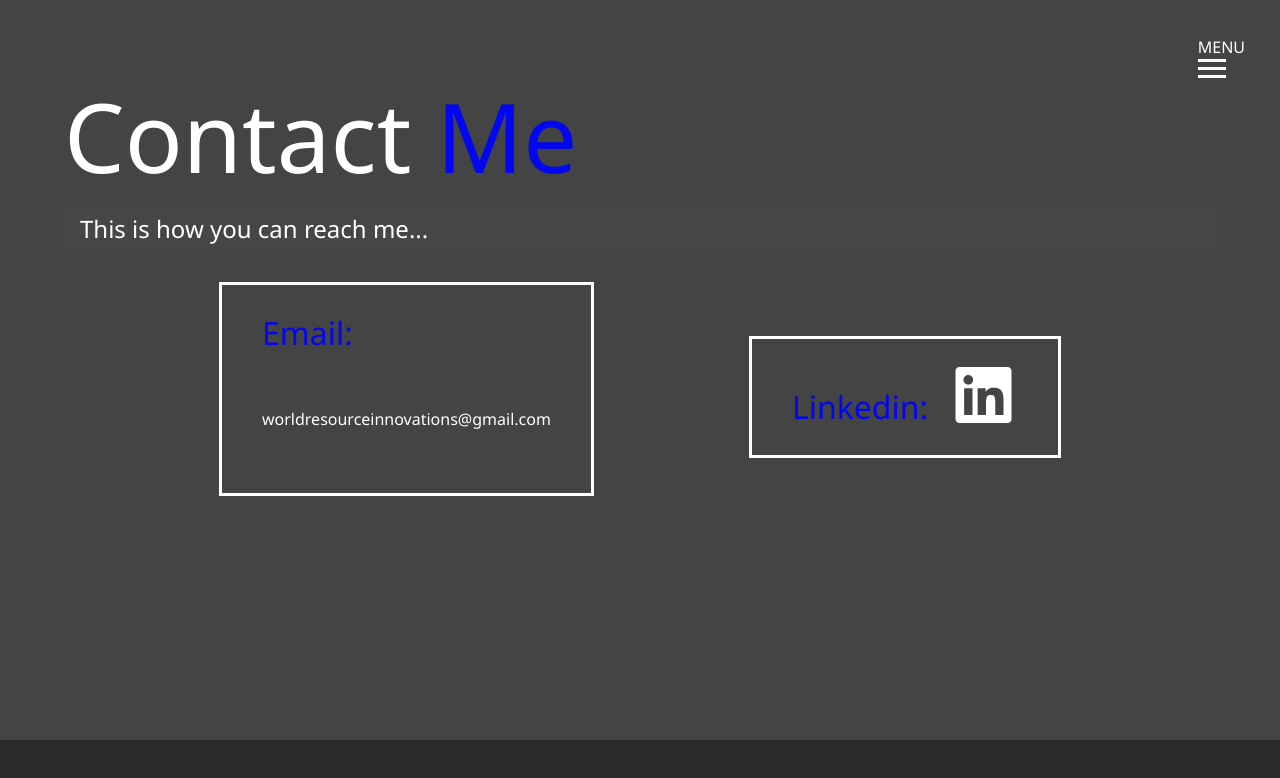
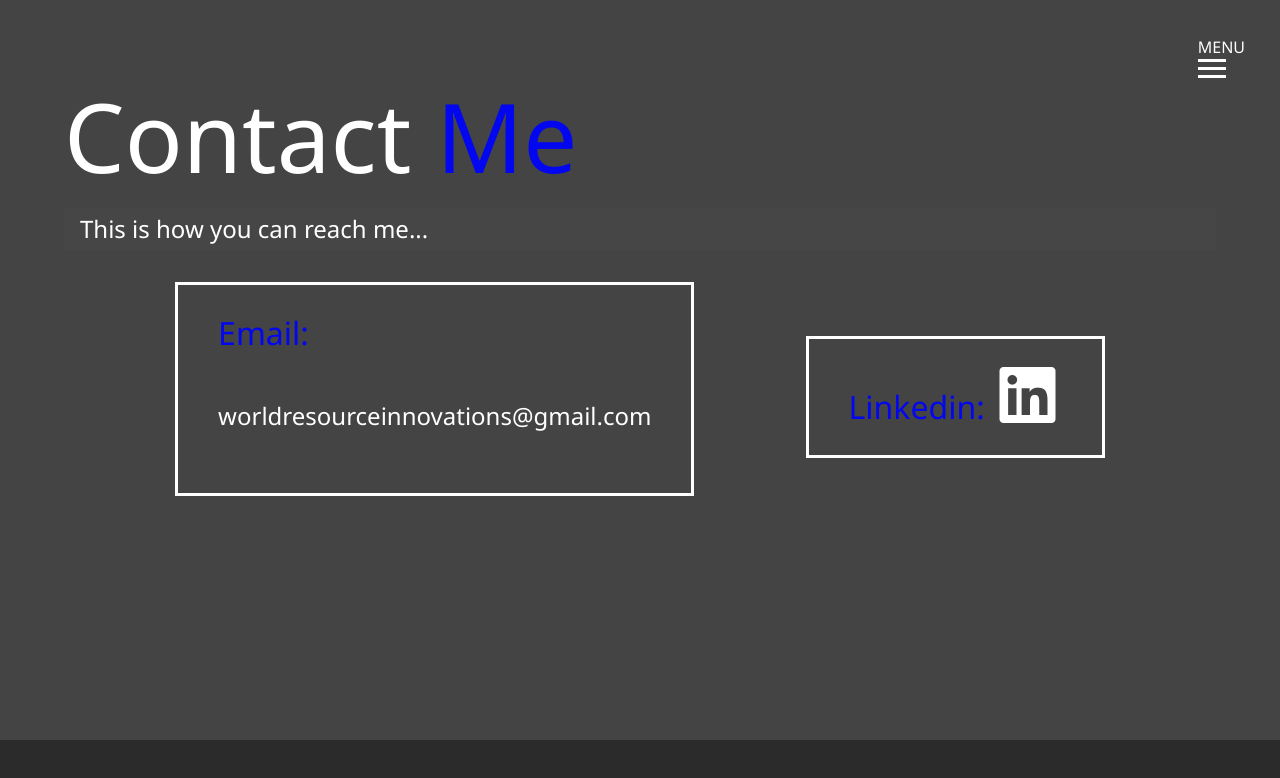
Before and after one commit to tsunamham/modern_portfolio, a plain HTML site: page contact.html in a window 1280 px wide. Drawn offline with Linux system fonts and the light colour scheme.

Commit message:
Update contact.html

```diff
--- a/contact.html
+++ b/contact.html
@@ -64,12 +64,12 @@
     </h2>
     <div class="boxes">
       <div>
-        <span class="text-secondary">Email: </span> <p><Font size="3">worldresourceinnovations@gmail.com</p>
+        <span class="text-secondary">Email: </span> <p><Font size="5">worldresourceinnovations@gmail.com</p>
       </div>
         <div class="icons">
           <span class="text-secondary">Linkedin: </span>
-          <a href="https://www.linkedin.com/in/james-sim-95a7691bb/">
-          <a href="https://www.linkedin.com/in/james-sim-95a7691bb/">
+          <a href="https://www.linkedin.com/in/james-sim-95a7691bb/"
+          target="_blank">
             <i class="fab fa-linkedin fa-2x"></i>
           </a>
 
```
